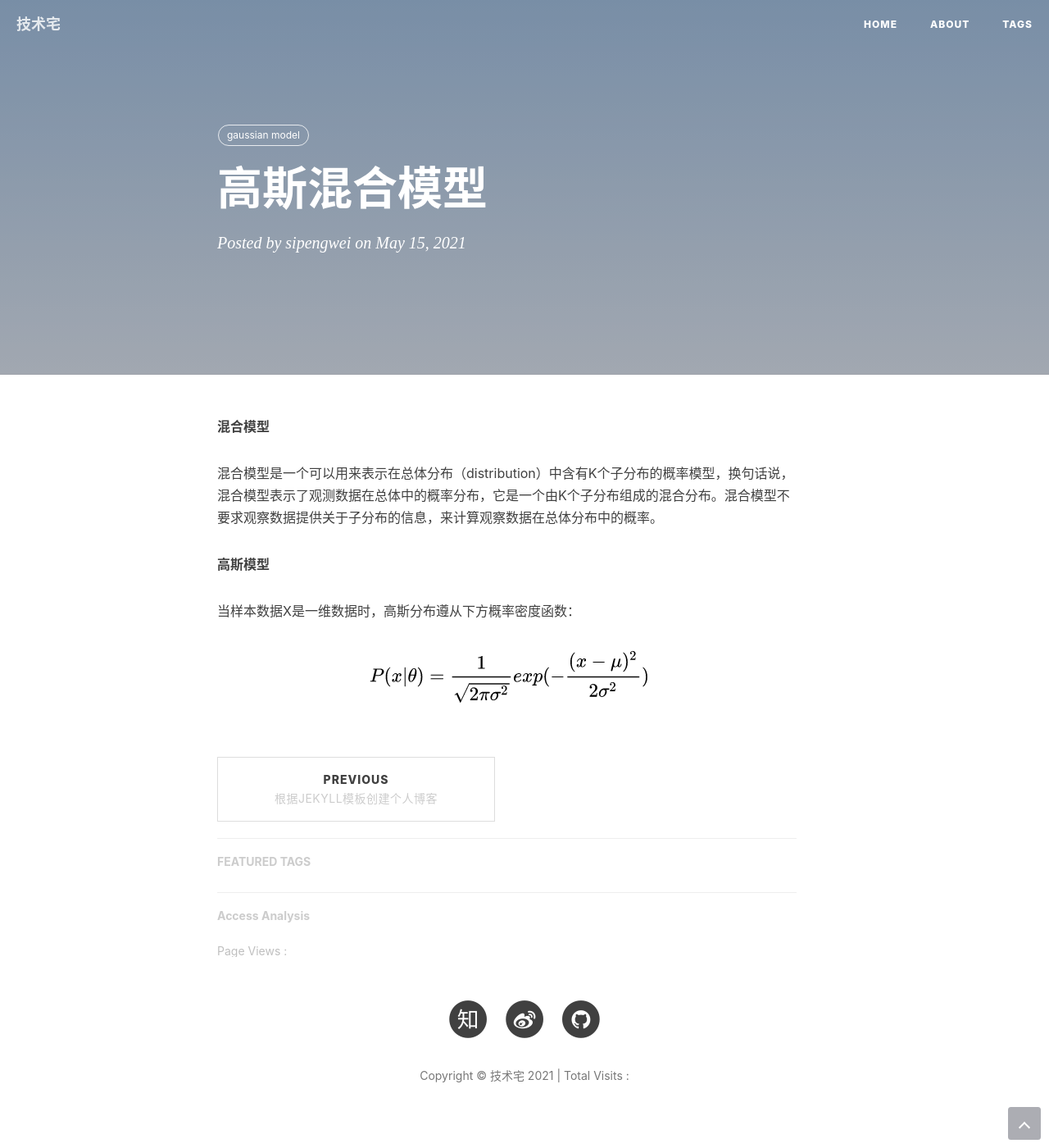
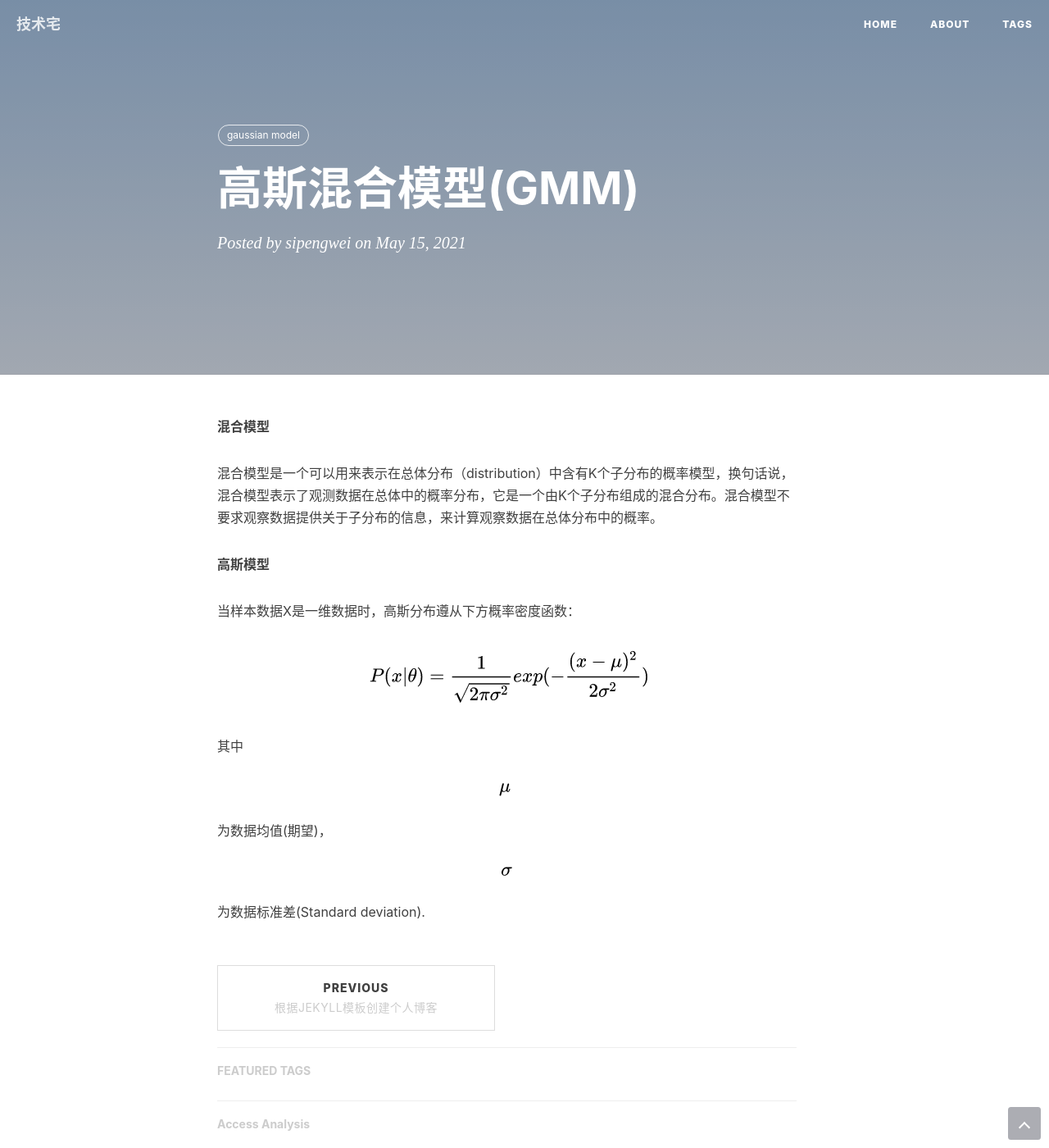
Before and after one commit to currywhm/currywhm.github.io, a Jekyll site: the page built from _posts/2021-05-15-gaussian-mixture-model.markdown, in a window 1280 px wide and 1400 px high. Shown: the whole window at 82% size. Built offline with Jekyll 4.4.1, drawn with Linux system fonts in a browser that asks for light colours; nearby versions of some CDN libraries; comment, search, counter and statistics services are not loaded.

Commit message:
1.高斯混合模型

```diff
--- a/_posts/2021-05-15-gaussian-mixture-model.markdown
+++ b/_posts/2021-05-15-gaussian-mixture-model.markdown
@@ -1,6 +1,6 @@
 ---
 layout:       post
-title:        "高斯混合模型"
+title:        "高斯混合模型(GMM)"
 date:         2021-05-15
 author:       "sipengwei"
 header-mask:  0.3
@@ -17,3 +17,4 @@ tags:
 
 当样本数据X是一维数据时，高斯分布遵从下方概率密度函数：
 ![GA](/img/in-post/gaussian_1.png)
+其中![qiwang](/img/in-post/qiwang.png)为数据均值(期望)，![qiwang](/img/in-post/sd.png)为数据标准差(Standard deviation).
```
Also changed, not shown: img/in-post/qiwang.png (added), img/in-post/sd.png (added), 1 other file.
